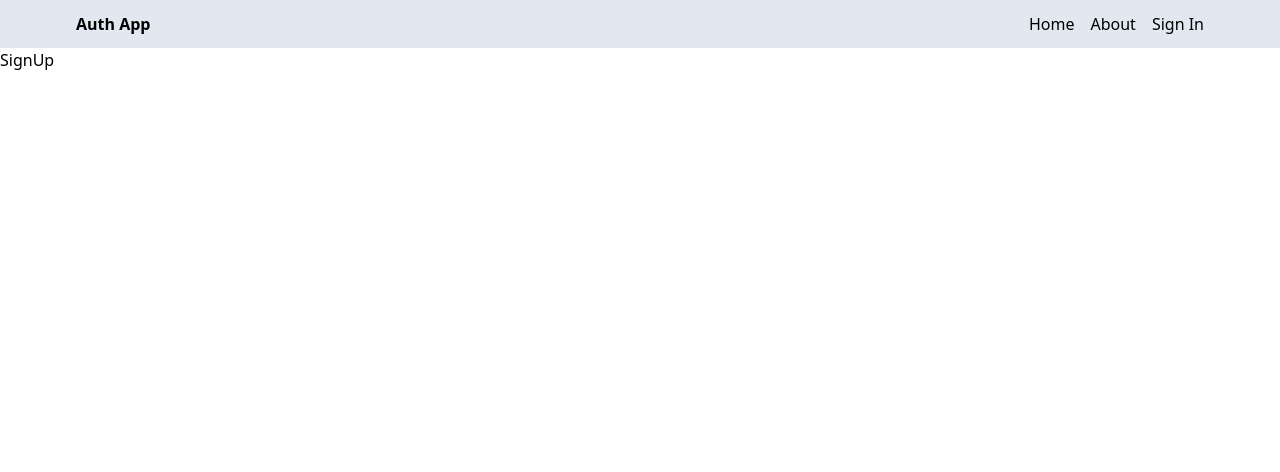
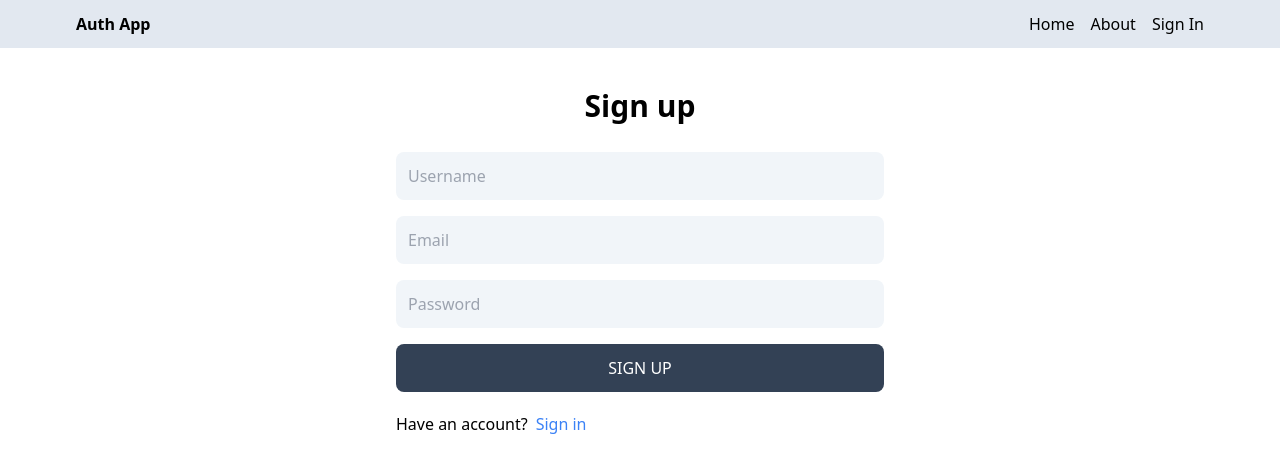
Before and after one commit to MarwanAshrafKhalil/hr-sys, a React (Vite) app in the folder client/: page /sign-up in a window 1280 px wide. Shown: the top 472 px of the page. Built offline with nearby package versions, Linux system fonts and the light colour scheme.

Commit message:
complete sign up page UI

```diff
--- a/client/src/pages/SignUp.jsx
+++ b/client/src/pages/SignUp.jsx
@@ -1,3 +1,40 @@
+import { Link } from "react-router-dom";
 export default function SignUp() {
-  return <div>SignUp</div>;
+  return (
+    <div className="p-3  max-w-lg mx-auto">
+      <h1 className="text-3xl text-center font-semibold my-7">Sign up</h1>
+
+      <form className="flex flex-col gap-4">
+        <input
+          type="text"
+          placeholder="Username"
+          id="username"
+          className="bg-slate-100 p-3 rounded-lg"
+        />
+        <input
+          type="text"
+          placeholder="Email"
+          id="email"
+          className="bg-slate-100 p-3 rounded-lg"
+        />
+        <input
+          type="password"
+          placeholder="Password"
+          id="password"
+          className="bg-slate-100 p-3 rounded-lg"
+        />
+
+        <button className="bg-slate-700 text-white p-3 rounded-lg uppercase hover:opacity-95 disabled:opacity-80">
+          Sign up
+        </button>
+      </form>
+
+      <div className="flex gap-2 mt-5">
+        <p>Have an account?</p>
+        <Link to="/sign-in">
+          <span className="text-blue-500">Sign in</span>{" "}
+        </Link>
+      </div>
+    </div>
+  );
 }
```
